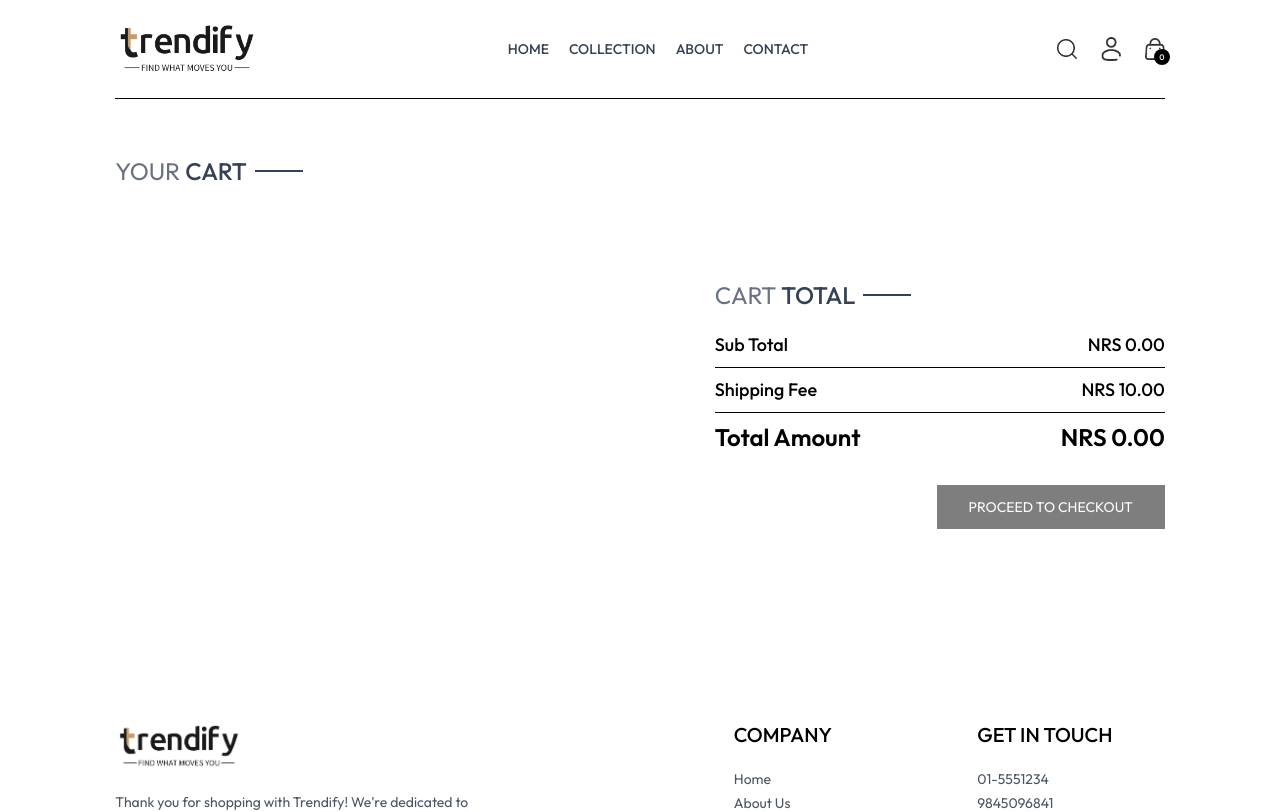
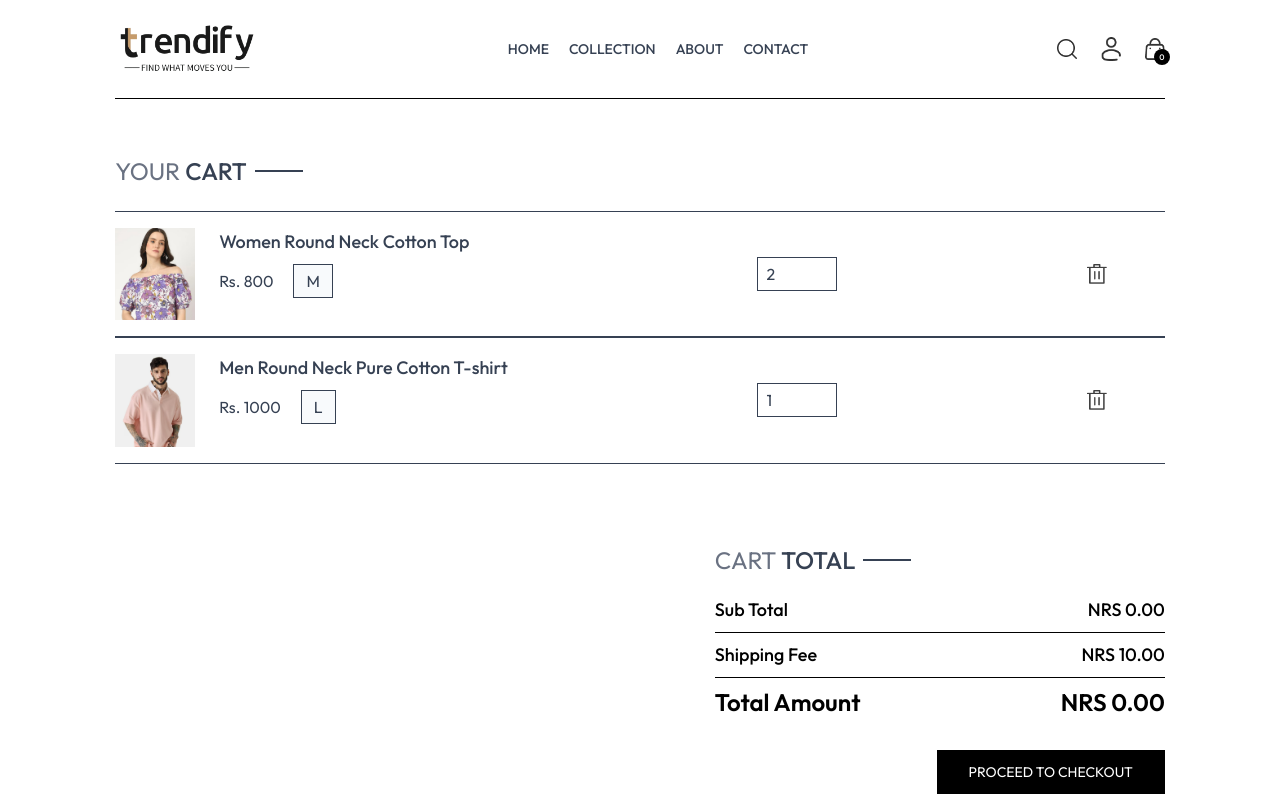
Before and after one commit to CdySirjan/Trendify, a React (Vite) app in the folder Client/: page /cart in a window 1280 px wide. Shown: the top 812 px of the page. Built offline with nearby package versions, Linux system fonts and the light colour scheme.

Commit message:
types of  image

```diff
--- a/Client/src/App.tsx
+++ b/Client/src/App.tsx
@@ -13,49 +13,27 @@ import NavBar from './components/Navbar';
 import Footer from './components/Footer';
 import SearchBar from './components/SearchBar';
 import { ToastContainer } from 'react-toastify';
-import 'react-toastify/dist/ReactToastify.css';
 import "./index.css";
-const ProductWrapper: React.FC = () => {
-  // Provide placeholder values to satisfy ProductProps; replace with real fetching/context logic.
-  const product = {} as any;
-  const currency = 'USD' as any;
-  const addToCart = (_item: any) => {};
-  return <Product product={product} currency={currency} addToCart={addToCart} />;
-};
-
-const CartWrapper: React.FC = () => {
-  // Placeholder values to satisfy CartProps; replace with real store/context logic.
-  const products = [] as any[];
-  const currency = 'USD' as any;
-  const cartItems = [] as any;
-  const updateQuantity = (_id: string, _size: string, _quantity: number) => {};
-  return <Cart products={products} currency={currency} cartItems={cartItems} updateQuantity={updateQuantity} />;
-};
 
 const App: React.FC = () => {
   return (
     <div className="px-4 sm:px-[5vw] md:px-[7vw] lg:px-[9vw]">
-      {/* Toast notifications */}
       <ToastContainer />
-
-      {/* Navbar & Search */}
       <NavBar />
       <SearchBar />
 
-      {/* Page Routes */}
       <Routes>
         <Route path="/" element={<Home />} />
         <Route path="/collection" element={<Collection />} />
         <Route path="/about" element={<About />} />
         <Route path="/contact" element={<Contact />} />
-        <Route path="/product/:productId" element={<ProductWrapper />} />
-        <Route path="/cart" element={<CartWrapper />} />
+        <Route path="/product/:productId" element={<Product />} />
+        <Route path="/cart" element={<Cart />} />
         <Route path="/login" element={<Login />} />
         <Route path="/place-order" element={<PlaceOrder />} />
         <Route path="/orders" element={<Orders />} />
       </Routes>
 
-      {/* Footer */}
       <Footer />
     </div>
   );
--- a/Client/src/assets/assets.js
+++ b/Client/src/assets/assets.ts
@@ -1,80 +1,98 @@
-import p_img1 from './p_img1.png'
-import p_img2_1 from './p_img2_1.png'
-import p_img2_2 from './p_img2_2.png'
-import p_img2_3 from './p_img2_3.png'
-import p_img2_4 from './p_img2_4.png'
-import p_img3 from './p_img3.png'
-import p_img4 from './p_img4.png'
-import p_img5 from './p_img5.png'
-import p_img6 from './p_img6.png'
-import p_img7 from './p_img7.png'
-import p_img8 from './p_img8.png'
-import p_img9 from './p_img9.png'
-import p_img10 from './p_img10.png'
-import p_img11 from './p_img11.png'
-import p_img12 from './p_img12.png'
-import p_img13 from './p_img13.png'
-import p_img14 from './p_img14.png'
-import p_img15 from './p_img15.png'
-import p_img16 from './p_img16.png'
-import p_img17 from './p_img17.png'
-import p_img18 from './p_img18.png'
-import p_img19 from './p_img19.png'
-import p_img20 from './p_img20.png'
-import p_img21 from './p_img21.png'
-import p_img22 from './p_img22.png'
-import p_img23 from './p_img23.png'
-import p_img24 from './p_img24.png'
-import p_img25 from './p_img25.png'
-import p_img26 from './p_img26.png'
-import p_img27 from './p_img27.png'
-import p_img28 from './p_img28.png'
-import p_img29 from './p_img29.png'
-import p_img30 from './p_img30.png'
-import p_img31 from './p_img31.png'
-import p_img32 from './p_img32.png'
-import p_img33 from './p_img33.png'
-import p_img34 from './p_img34.png'
-import p_img35 from './p_img35.png'
-import p_img36 from './p_img36.png'
-import p_img37 from './p_img37.png'
-import p_img38 from './p_img38.png'
-import p_img39 from './p_img39.png'
-import p_img40 from './p_img40.png'
-import p_img41 from './p_img41.png'
-import p_img42 from './p_img42.png'
-import p_img43 from './p_img43.png'
-import p_img44 from './p_img44.png'
-import p_img45 from './p_img45.png'
-import p_img46 from './p_img46.png'
-import p_img47 from './p_img47.png'
-import p_img48 from './p_img48.png'
-import p_img49 from './p_img49.png'
-import p_img50 from './p_img50.png'
-import p_img51 from './p_img51.png'
-import p_img52 from './p_img52.png'
+import p_img1 from './p_img1.png';
+import p_img2_1 from './p_img2_1.png';
+import p_img2_2 from './p_img2_2.png';
+import p_img2_3 from './p_img2_3.png';
+import p_img2_4 from './p_img2_4.png';
+import p_img3 from './p_img3.png';
+import p_img4 from './p_img4.png';
+import p_img5 from './p_img5.png';
+import p_img6 from './p_img6.png';
+import p_img7 from './p_img7.png';
+import p_img8 from './p_img8.png';
+import p_img9 from './p_img9.png';
+import p_img10 from './p_img10.png';
+import p_img11 from './p_img11.png';
+import p_img12 from './p_img12.png';
+import p_img13 from './p_img13.png';
+import p_img14 from './p_img14.png';
+import p_img15 from './p_img15.png';
+import p_img16 from './p_img16.png';
+import p_img17 from './p_img17.png';
+import p_img18 from './p_img18.png';
+import p_img19 from './p_img19.png';
+import p_img20 from './p_img20.png';
+import p_img21 from './p_img21.png';
+import p_img22 from './p_img22.png';
+import p_img23 from './p_img23.png';
+import p_img24 from './p_img24.png';
+import p_img25 from './p_img25.png';
+import p_img26 from './p_img26.png';
+import p_img27 from './p_img27.png';
+import p_img28 from './p_img28.png';
+import p_img29 from './p_img29.png';
+import p_img30 from './p_img30.png';
+import p_img31 from './p_img31.png';
+import p_img32 from './p_img32.png';
+import p_img33 from './p_img33.png';
+import p_img34 from './p_img34.png';
+import p_img35 from './p_img35.png';
+import p_img36 from './p_img36.png';
+import p_img37 from './p_img37.png';
+import p_img38 from './p_img38.png';
+import p_img39 from './p_img39.png';
+import p_img40 from './p_img40.png';
+import p_img41 from './p_img41.png';
+import p_img42 from './p_img42.png';
+import p_img43 from './p_img43.png';
+import p_img44 from './p_img44.png';
+import p_img45 from './p_img45.png';
+import p_img46 from './p_img46.png';
+import p_img47 from './p_img47.png';
+import p_img48 from './p_img48.png';
+import p_img49 from './p_img49.png';
+import p_img50 from './p_img50.png';
+import p_img51 from './p_img51.png';
+import p_img52 from './p_img52.png';
 
+import logo from './logo.png';
+import hero_img from './hero_img.png';
+import cart_icon from './cart_icon.png';
+import bin_icon from './bin_icon.png';
+import dropdown_icon from './dropdown_icon.png';
+import exchange_icon from './exchange_icon.png';
+import profile_icon from './profile_icon.png';
+import quality_icon from './quality_icon.png';
+import search_icon from './search_icon.png';
+import star_dull_icon from './star_dull_icon.png';
+import star_icon from './star_icon.png';
+import support_img from './support_img.png';
+import menu_icon from './menu_icon.png';
+import about_img from './about_img.png';
+import contact_img from './contact_img.png';
+import razorpay_logo from './razorpay_logo.png';
+import stripe_logo from './stripe_logo.png';
+import cross_icon from './cross_icon.png';
 
-import logo from './logo.png'
-import hero_img from './hero_img.png'
-import cart_icon from './cart_icon.png'
-import bin_icon from './bin_icon.png'
-import dropdown_icon from './dropdown_icon.png'
-import exchange_icon from './exchange_icon.png'
-import profile_icon from './profile_icon.png'
-import quality_icon from './quality_icon.png'
-import search_icon from './search_icon.png'
-import star_dull_icon from './star_dull_icon.png'
-import star_icon from './star_icon.png'
-import support_img from './support_img.png'
-import menu_icon from './menu_icon.png'
-import about_img from './about_img.png'
-import contact_img from './contact_img.png'
-import razorpay_logo from './razorpay_logo.png'
-import stripe_logo from './stripe_logo.png'
-import cross_icon from './cross_icon.png'
+// TypeScript types
+export interface AssetMap {
+  [key: string]: string;
+}
 
-export const assets = {
+export interface Product {
+  _id: string;
+  name: string;
+  description: string;
+  price: number;
+  image: string[];
+  category: string;
+  subCategory: string;
+  sizes: string[];
+  date: number;
+  bestseller: boolean;
+}
+
+// Assets
+export const assets: AssetMap = {
   logo,
   hero_img,
   cart_icon,
@@ -92,8 +110,8 @@ export const assets = {
   contact_img,
   razorpay_logo,
   stripe_logo,
-    cross_icon
-}
+  cross_icon,
+};
 
 export const products = [
     {
@@ -112,7 +130,7 @@ export const products = [
         _id: "aaaab",
         name: "Men Round Neck Pure Cotton T-shirt",
         description: "A lightweight, usually knitted, pullover shirt, close-fitting and with a round neckline and short sleeves, worn as an undershirt or outer garment.",
-        price: 200,
+        price: 1000,
         image: [p_img2_1,p_img2_2,p_img2_3,p_img2_4],
         category: "Men",
         subCategory: "Topwear",
@@ -124,7 +142,7 @@ export const products = [
         _id: "aaaac",
         name: "Girls Round Neck Cotton Top",
         description: "A lightweight, usually knitted, pullover shirt, close-fitting and with a round neckline and short sleeves, worn as an undershirt or outer garment.",
-        price: 220,
+        price: 1220,
         image: [p_img3],
         category: "Kids",
         subCategory: "Topwear",
@@ -136,7 +154,7 @@ export const products = [
         _id: "aaaad",
         name: "Men Round Neck Pure Cotton T-shirt",
         description: "A lightweight, usually knitted, pullover shirt, close-fitting and with a round neckline and short sleeves, worn as an undershirt or outer garment.",
-        price: 110,
+        price: 700,
         image: [p_img4],
         category: "Men",
         subCategory: "Topwear",
--- a/Client/src/components/Navbar.tsx
+++ b/Client/src/components/Navbar.tsx
@@ -18,7 +18,7 @@ const NavBar: React.FC = () => {
                 <img src={assets.logo} className='w-36' alt="Trendify" />
             </Link>
 
-            <ul className='hidden gap-5 text-sm text-gray-700 sm:flex'>
+            <ul className='hidden gap-5 text-sm text-gray-700 sm:flex scroll-smooth'>
                 <NavLink to='/' className='flex flex-col items-center gap-1'>
                     <p>HOME</p>
                     <hr className='w-2/4 border-none h-[1.5px] bg-gray-700 hidden' />
--- a/Client/src/components/NewsLetterBox.tsx
+++ b/Client/src/components/NewsLetterBox.tsx
@@ -3,7 +3,7 @@ import React from "react";
 const NewsLetterBox: React.FC = () => {
   const onSubmitHandler = (event: React.FormEvent<HTMLFormElement>) => {
     event.preventDefault();
-    // TODO: Add newsletter subscription logic here
+
     console.log("Subscribed!");
   };
 
--- a/Client/src/context/ShopContext.tsx
+++ b/Client/src/context/ShopContext.tsx
@@ -1,13 +1,10 @@
 import React, { createContext, useEffect, useState, ReactNode } from "react";
-import { products as productsFromAssets } from "../assets/assets"; // rename import to avoid conflicts
+import { products as productsFromAssets } from "../assets/assets";
 import { toast } from "react-toastify";
 import { useNavigate } from "react-router-dom";
 
-// ----------------- Types -----------------
 export type CartItems = {
-  [itemId: string]: {
-    [size: string]: number;
-  };
+  [itemId: string]: { [size: string]: number };
 };
 
 export type Product = {
@@ -37,28 +34,23 @@ type ShopContextType = {
   navigate: ReturnType<typeof useNavigate>;
 };
 
-// ----------------- Context -----------------
-export const ShopContext = createContext<ShopContextType | undefined>(
-  undefined
-);
+export const ShopContext = createContext<ShopContextType | undefined>(undefined);
 
 const ShopContextProvider = ({ children }: { children: ReactNode }) => {
   const [search, setSearch] = useState("");
   const [showSearch, setShowSearch] = useState(false);
   const [cartItems, setCartItems] = useState<CartItems>({});
-  const [products] = useState<Product[]>(productsFromAssets); // initialize state with imported products
+  const [products] = useState<Product[]>(productsFromAssets);
   const navigate = useNavigate();
 
   const currency = "NRS";
   const delivery_fee = 10;
 
-  // Load cart items from localStorage on mount
   useEffect(() => {
     const storedCartItems = localStorage.getItem("cartItems");
     if (storedCartItems) setCartItems(JSON.parse(storedCartItems));
   }, []);
 
-  // Save cart items to localStorage whenever cartItems changes
   useEffect(() => {
     localStorage.setItem("cartItems", JSON.stringify(cartItems));
   }, [cartItems]);
@@ -72,13 +64,11 @@ const ShopContextProvider = ({ children }: { children: ReactNode }) => {
     }
 
     const cartData: CartItems = structuredClone(cartItems);
-
     if (cartData[itemId]) {
       cartData[itemId][size] = (cartData[itemId][size] || 0) + 1;
     } else {
       cartData[itemId] = { [size]: 1 };
     }
-
     setCartItems(cartData);
   };
 
--- /dev/null
+++ b/Client/src/global.d.ts
@@ -0,0 +1,4 @@
+declare module '*.png' {
+  const value: string;
+  export default value;
+}
--- a/Client/src/pages/Cart.tsx
+++ b/Client/src/pages/Cart.tsx
@@ -1,15 +1,7 @@
 import React, { useEffect, useState } from "react";
 import Title from "../components/Title";
-import { assets } from "../assets/assets";
+import { assets, products } from "../assets/assets";
 import CartTotal from "../components/CartTotal";
-
-// Define types for props
-interface Product {
-  _id: string;
-  name: string;
-  price: number;
-  image: string[];
-}
 
 interface CartItem {
   _id: string;
@@ -17,39 +9,34 @@ interface CartItem {
   quantity: number;
 }
 
-interface CartProps {
-  products: Product[];
-  currency: string;
-  cartItems: Record<string, Record<string, number>>;
-  updateQuantity: (id: string, size: string, quantity: number) => void;
-  onCheckout?: () => void;
-}
+const Cart: React.FC = () => {
+  const [cartItems, setCartItems] = useState<Record<string, Record<string, number>>>({
+    "aaaaa": { M: 2 },
+    "aaaab": { L: 1 },
+  });
 
-const Cart: React.FC<CartProps> = ({
-  products,
-  currency,
-  cartItems,
-  updateQuantity,
-  onCheckout,
-}) => {
   const [cartData, setCartData] = useState<CartItem[]>([]);
 
-  // Convert cartItems object into array
   useEffect(() => {
     const tempData: CartItem[] = [];
     for (const productId in cartItems) {
       for (const size in cartItems[productId]) {
         if (cartItems[productId][size] > 0) {
-          tempData.push({
-            _id: productId,
-            size,
-            quantity: cartItems[productId][size],
-          });
+          tempData.push({ _id: productId, size, quantity: cartItems[productId][size] });
         }
       }
     }
     setCartData(tempData);
   }, [cartItems]);
+
+  const updateQuantity = (id: string, size: string, quantity: number) => {
+    setCartItems((prev) => {
+      const updated = { ...prev };
+      if (!updated[id]) updated[id] = {};
+      updated[id][size] = quantity;
+      return updated;
+    });
+  };
 
   const isCartEmpty = cartData.length === 0;
 
@@ -58,55 +45,37 @@ const Cart: React.FC<CartProps> = ({
       <div className="mb-3 text-2xl">
         <Title text1="YOUR" text2="CART" />
       </div>
+
       <div>
         {cartData.map((item, index) => {
           const productData = products.find((p) => p._id === item._id);
           if (!productData) return null;
 
           return (
-            <div
-              key={index}
-              className="grid py-4 text-gray-700 border-t border-b grid-cols-[4fr_0.5fr_0.5fr] sm:grid-cols-[4fr_2fr_0.5fr] items-center gap-4"
-            >
+            <div key={index} className="grid py-4 text-gray-700 border-t border-b grid-cols-[4fr_0.5fr_0.5fr] sm:grid-cols-[4fr_2fr_0.5fr] items-center gap-4">
               <div className="flex items-start gap-6">
-                <img
-                  className="w-16 sm:w-20"
-                  src={productData.image[0]}
-                  alt="Product"
-                />
+                <img className="w-16 sm:w-20" src={productData.image[0]} alt={productData.name} />
                 <div>
-                  <p className="text-sm font-medium sm:text-lg">
-                    {productData.name}
-                  </p>
+                  <p className="text-sm font-medium sm:text-lg">{productData.name}</p>
                   <div className="flex items-center gap-5 mt-2">
-                    <p>
-                      {currency}&nbsp;
-                      {productData.price.toLocaleString(undefined, {
-                        minimumFractionDigits: 2,
-                        maximumFractionDigits: 2,
-                      })}
-                    </p>
-                    <p className="px-2 border sm:px-3 sm:py-1 bg-slate-50">
-                      {item.size}
-                    </p>
+                    <p>Rs.&nbsp;{productData.price}</p>
+                    <p className="px-2 border sm:px-3 sm:py-1 bg-slate-50">{item.size}</p>
                   </div>
                 </div>
               </div>
+
               <input
                 onChange={(e) =>
                   e.target.value === "" || e.target.value === "0"
                     ? null
-                    : updateQuantity(
-                        item._id,
-                        item.size,
-                        Number(e.target.value)
-                      )
+                    : updateQuantity(item._id, item.size, Number(e.target.value))
                 }
                 className="px-1 py-1 border max-w-10 sm:max-w-20 sm:px-2"
                 type="number"
                 min={1}
                 defaultValue={item.quantity}
               />
+
               <img
                 onClick={() => updateQuantity(item._id, item.size, 0)}
                 className="w-4 mr-4 cursor-pointer sm:w-5"
@@ -117,12 +86,12 @@ const Cart: React.FC<CartProps> = ({
           );
         })}
       </div>
+
       <div className="flex justify-end my-20">
         <div className="w-full sm:w-[450px]">
           <CartTotal />
           <div className="w-full text-end">
             <button
-              onClick={onCheckout}
               className={`px-8 py-3 my-8 text-sm text-white bg-black active:bg-gray-700 ${
                 isCartEmpty ? "opacity-50 cursor-not-allowed" : ""
               }`}
--- a/Client/src/pages/Product.tsx
+++ b/Client/src/pages/Product.tsx
@@ -1,12 +1,8 @@
-// src/pages/Product.tsx
-import React, { useState, useEffect, useContext } from "react";
+import React, { useState, useEffect } from "react";
+import { useParams } from "react-router-dom";
 import { assets } from "../assets/assets";
 import RelatedProducts from "../components/RelatedProducts";
-import { ShopContext } from "../context/ShopContext";
 
-// ------------------------
-// Type Definitions
-// ------------------------
 export interface ProductType {
   _id: string;
   name: string;
@@ -18,33 +14,48 @@ export interface ProductType {
   subCategory: string;
 }
 
-export interface ProductProps {
-  product: ProductType;
-  currency: string;
-  addToCart: (id: string, size: string) => void;
-}
+const dummyProducts: ProductType[] = [
+  {
+    _id: "1",
+    name: "Classic White T-Shirt",
+    price: 29.99,
+    description: "A soft cotton t-shirt with a timeless fit.",
+    image: ["/images/tshirt1.png", "/images/tshirt2.png", "/images/tshirt3.png"],
+    sizes: ["S", "M", "L", "XL"],
+    category: "Clothing",
+    subCategory: "T-Shirts",
+  },
+  {
+    _id: "2",
+    name: "Denim Jacket",
+    price: 59.99,
+    description: "A stylish denim jacket for all seasons.",
+    image: ["/images/jacket1.png", "/images/jacket2.png"],
+    sizes: ["M", "L", "XL"],
+    category: "Clothing",
+    subCategory: "Jackets",
+  },
+];
 
-// ------------------------
-// Product Component
-// ------------------------
-const Product: React.FC<ProductProps> = ({ product, currency, addToCart }) => {
-  const [image, setImage] = useState<string>(product.image[0]);
+const Product: React.FC = () => {
+  const { productId } = useParams<{ productId: string }>();
+  const [product, setProduct] = useState<ProductType | null>(null);
+  const [image, setImage] = useState<string>("");
   const [size, setSize] = useState<string>("");
 
-  const shop = useContext(ShopContext);
-  const products = shop?.products ?? [];
+  useEffect(() => {
+    const found = dummyProducts.find((item) => item._id === productId);
+    if (found) {
+      setProduct(found);
+      setImage(found.image[0]);
+    }
+  }, [productId]);
 
-  useEffect(() => {
-    if (product?.image?.length > 0) {
-      setImage(product.image[0]);
-    }
-  }, [product]);
+  if (!product) return <div className="p-10">Product not found</div>;
 
   return (
     <div className="pt-10 transition-opacity duration-500 ease-in border-t-2 opacity-100">
-      {/* Product Data */}
       <div className="flex flex-col gap-12 sm:gap-12 sm:flex-row">
-        {/* Product Images */}
         <div className="flex flex-col-reverse flex-1 gap-3 sm:flex-row">
           <div className="flex justify-between overflow-x-auto sm:flex-col sm:overflow-y-scroll sm:justify-normal sm:w-[18.7%] w-full">
             {product.image.map((item, index) => (
@@ -64,7 +75,6 @@ const Product: React.FC<ProductProps> = ({ product, currency, addToCart }) => {
           </div>
         </div>
 
-        {/* Product Info */}
         <div className="flex-1">
           <h1 className="mt-2 text-2xl font-medium">{product.name}</h1>
           <div className="flex items-center gap-1 mt-2">
@@ -75,16 +85,9 @@ const Product: React.FC<ProductProps> = ({ product, currency, addToCart }) => {
             <img src={assets.star_dull_icon} alt="Star Dull" className="w-3.5" />
             <p className="pl-2">(122)</p>
           </div>
-          <p className="mt-5 text-3xl font-medium">
-            {currency}
-            {product.price.toLocaleString(undefined, {
-              minimumFractionDigits: 2,
-              maximumFractionDigits: 2,
-            })}
-          </p>
+          <p className="mt-5 text-3xl font-medium">${product.price}</p>
           <p className="mt-5 text-gray-500 md:w-4/5">{product.description}</p>
 
-          {/* Size Selector */}
           <div className="flex flex-col gap-4 my-8">
             <p>Select Size</p>
             <div className="flex gap-2">
@@ -103,7 +106,7 @@ const Product: React.FC<ProductProps> = ({ product, currency, addToCart }) => {
           </div>
 
           <button
-            onClick={() => addToCart(product._id, size)}
+            onClick={() => alert(`Added ${product.name} (Size: ${size}) to cart`)}
             className="px-8 py-3 text-sm text-white bg-black active:bg-gray-700"
           >
             ADD TO CART
@@ -118,31 +121,6 @@ const Product: React.FC<ProductProps> = ({ product, currency, addToCart }) => {
         </div>
       </div>
 
-      {/* Description & Review Section */}
-      <div className="mt-20">
-        <div className="flex">
-          <b className="px-5 py-3 text-sm border">Description</b>
-          <p className="px-5 py-3 text-sm border">Reviews (122)</p>
-        </div>
-        <div className="flex flex-col gap-4 px-6 py-6 text-sm text-gray-500 border">
-          <p>
-            Elevate your style with our meticulously crafted Trendify quality
-            products. Designed with a perfect balance of elegance and
-            practicality, these Trendify quality products are made from premium
-            materials that ensure both durability and comfort.
-          </p>
-          <p>
-            Whether you're dressing up for a special occasion or adding a touch
-            of sophistication to your everyday look, the Trendify quality
-            products offer unparalleled versatility. Its timeless design,
-            coupled with a flawless fit, makes it a must-have addition to any
-            wardrobe. Don’t miss out on the chance to own a piece that combines
-            both form and function—experience the difference today.
-          </p>
-        </div>
-      </div>
-
-      {/* Related Products */}
       <RelatedProducts
         category={product.category}
         subCategory={product.subCategory}
```
Lines whose indentation alone changed are shown as unchanged.
